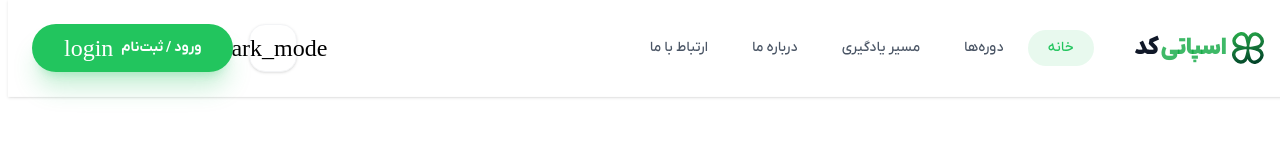
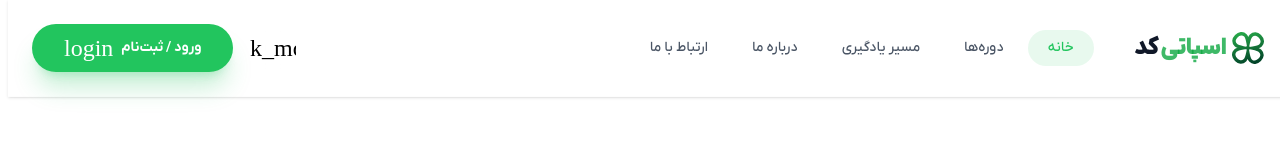
Before and after one commit to Grandiv06/spoti_code, a Next.js app: page / in a window 1280 px wide. Shown: the top 158 px of the page. Built offline with nearby package versions, Linux system fonts and the light colour scheme.

Commit message:
feat: Enhance ThemeToggle component with mouse position tracking and visual effects; update button styles for improved aesthetics and interactivity.

```diff
--- a/src/app/components/ThemeToggle.tsx
+++ b/src/app/components/ThemeToggle.tsx
@@ -1,11 +1,15 @@
 "use client";
 
 import { useTheme } from "next-themes";
-import { useEffect, useState } from "react";
+import { useEffect, useState, useRef } from "react";
 
 export default function ThemeToggle() {
   const { theme, setTheme } = useTheme();
   const [mounted, setMounted] = useState(false);
+  const [mousePos, setMousePos] = useState<{ x: number; y: number } | null>(
+    null,
+  );
+  const buttonRef = useRef<HTMLButtonElement>(null);
 
   useEffect(() => {
     setMounted(true);
@@ -15,10 +19,19 @@ export default function ThemeToggle() {
     setTheme(theme === "dark" ? "light" : "dark");
   };
 
+  const handleMouseMove = (e: React.MouseEvent<HTMLButtonElement>) => {
+    const rect = buttonRef.current?.getBoundingClientRect();
+    if (!rect) return;
+    const x = ((e.clientX - rect.left) / rect.width) * 100;
+    const y = ((e.clientY - rect.top) / rect.height) * 100;
+    setMousePos({ x, y });
+  };
+
+  const handleMouseLeave = () => setMousePos(null);
+
   if (!mounted) {
     return (
-      <button className="w-12 h-12 rounded-2xl bg-white dark:bg-surface-dark shadow-sm border border-gray-100 dark:border-gray-700 flex items-center justify-center">
-      </button>
+      <button className="flex size-12 shrink-0 items-center justify-center rounded-2xl bg-white/20 dark:bg-[#14161c]/80 backdrop-blur-xl border border-white/15 dark:border-white/[0.04] overflow-hidden"></button>
     );
   }
 
@@ -26,15 +39,28 @@ export default function ThemeToggle() {
 
   return (
     <button
+      ref={buttonRef}
       onClick={toggleTheme}
-      className="w-12 h-12 rounded-2xl bg-white dark:bg-surface-dark shadow-sm border border-gray-100 dark:border-gray-700 flex items-center justify-center hover:bg-gray-100 dark:hover:bg-gray-800 transition-colors"
+      onMouseMove={handleMouseMove}
+      onMouseLeave={handleMouseLeave}
+      className="relative flex size-12 shrink-0 items-center justify-center rounded-2xl bg-white/20 dark:bg-[#14161c]/80 backdrop-blur-xl border border-white/15 dark:border-white/[0.04] hover:bg-white/30 dark:hover:bg-[#14161c]/90 transition-colors duration-300 overflow-hidden cursor-pointer"
       aria-label="Toggle theme"
     >
-      {isDark ? (
-        <span className="material-symbols-outlined text-xl">light_mode</span>
-      ) : (
-        <span className="material-symbols-outlined text-xl">dark_mode</span>
+      {mousePos && (
+        <span
+          className="pointer-events-none absolute inset-0"
+          style={{
+            background: `radial-gradient(circle 35px at ${mousePos.x}% ${mousePos.y}%, rgba(34, 197, 94, 0.12) 0%, transparent 70%)`,
+          }}
+        />
       )}
+      <span className="relative z-10 flex items-center justify-center">
+        {isDark ? (
+          <span className="material-symbols-outlined text-xl">light_mode</span>
+        ) : (
+          <span className="material-symbols-outlined text-xl">dark_mode</span>
+        )}
+      </span>
     </button>
   );
 }
```
